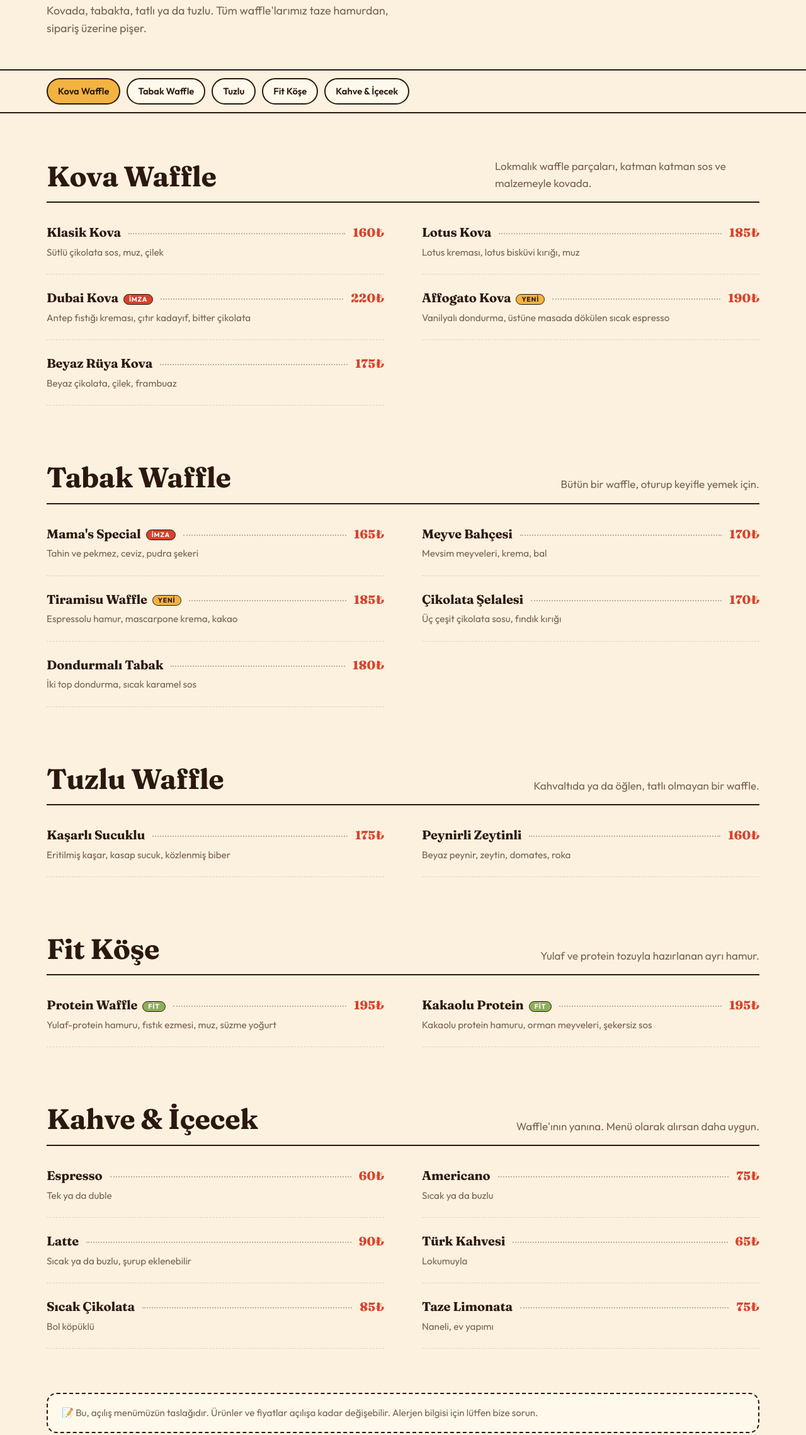
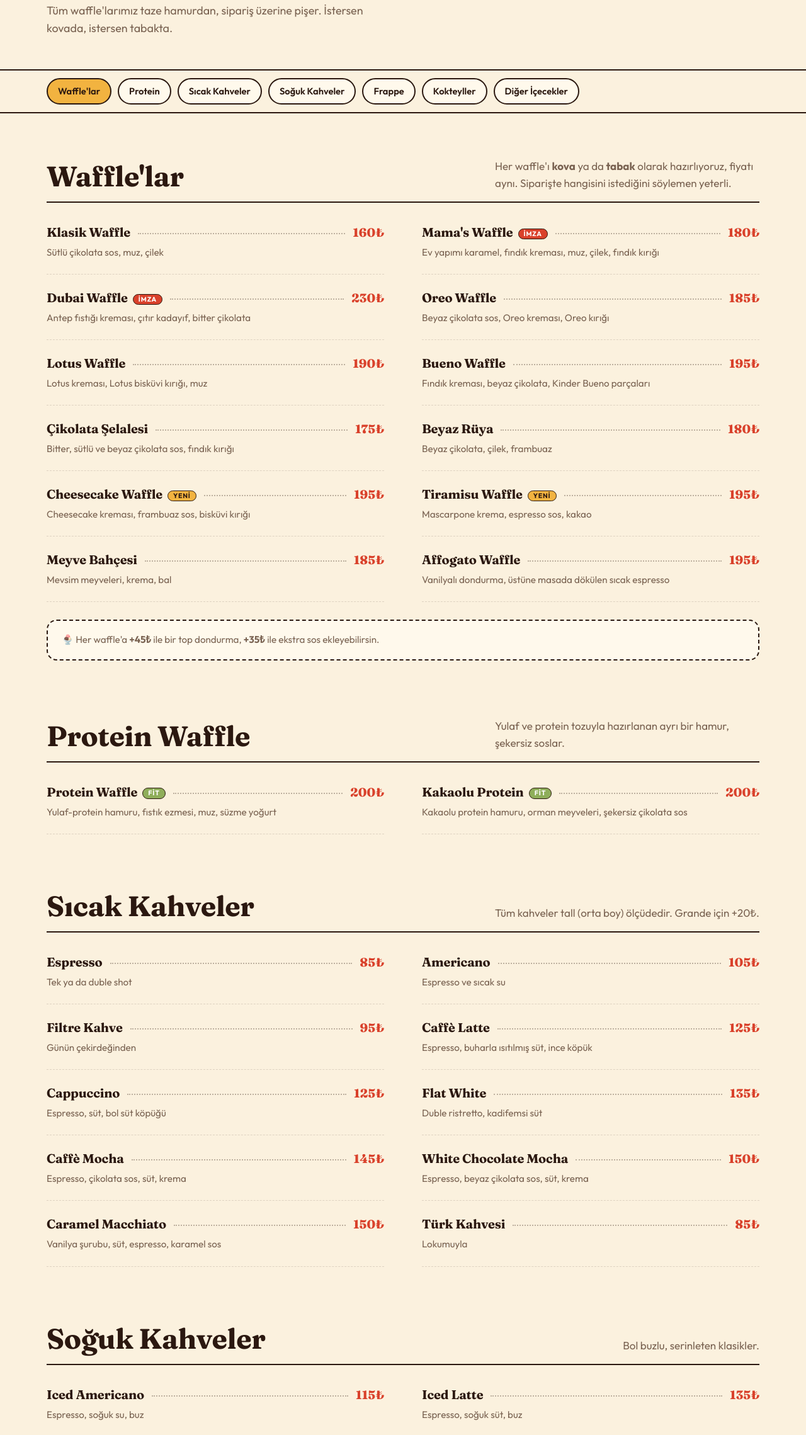
Before and after one commit to concon016/mamaswaffle, a plain HTML site: page menu.html in a window 1280 px wide. Shown: the part 321-2600 px from the top of the page at 63% size. Drawn offline with Linux system fonts and the light colour scheme.

Commit message:
Menüyü güncelle: 12 waffle çeşidi, tuzlu kaldırıldı, Starbucks tarzı kahveler, frappe ve kokteyller
Co-Authored-By: Claude Opus 5.5 <noreply@anthropic.com>

```diff
--- a/menu.html
+++ b/menu.html
@@ -4,12 +4,12 @@
 <meta charset="UTF-8">
 <meta name="viewport" content="width=device-width, initial-scale=1.0">
 <title>Menü | Mama's Waffle</title>
-<meta name="description" content="Mama's Waffle açılış menüsü: kova waffle, tabak waffle, tuzlu waffle, protein waffle, kahve ve içecekler.">
+<meta name="description" content="Mama's Waffle açılış menüsü: kova ve tabak waffle'lar (Dubai, Lotus, Oreo...), protein waffle, kahveler, frappe ve kokteyller.">
 <link rel="canonical" href="https://www.mamaswaffle.com/menu.html">
 <meta property="og:type" content="website">
 <meta property="og:site_name" content="Mama's Waffle">
 <meta property="og:title" content="Menü | Mama's Waffle">
-<meta property="og:description" content="Mama's Waffle açılış menüsü: kova waffle, tabak waffle, tuzlu waffle, protein waffle, kahve ve içecekler.">
+<meta property="og:description" content="Mama's Waffle açılış menüsü: kova ve tabak waffle'lar (Dubai, Lotus, Oreo...), protein waffle, kahveler, frappe ve kokteyller.">
 <meta property="og:url" content="https://www.mamaswaffle.com/menu.html">
 <meta property="og:image" content="https://www.mamaswaffle.com/images/og-image.png">
 <meta name="twitter:card" content="summary_large_image">
@@ -44,72 +44,112 @@
   <div class="container">
     <span class="eyebrow">Açılış menüsü</span>
     <h1>Bugün canın <em>ne</em> çekiyor?</h1>
-    <p>Kovada, tabakta, tatlı ya da tuzlu. Tüm waffle'larımız taze hamurdan, sipariş üzerine pişer.</p>
+    <p>Tüm waffle'larımız taze hamurdan, sipariş üzerine pişer. İstersen kovada, istersen tabakta.</p>
   </div>
 </section>
 
 <nav class="tabs" aria-label="Menü bölümleri">
   <div class="container">
-    <a href="#kova">Kova Waffle</a>
-    <a href="#tabak">Tabak Waffle</a>
-    <a href="#tuzlu">Tuzlu</a>
-    <a href="#fit">Fit Köşe</a>
-    <a href="#kahve">Kahve &amp; İçecek</a>
+    <a href="#waffle">Waffle'lar</a>
+    <a href="#fit">Protein</a>
+    <a href="#sicak">Sıcak Kahveler</a>
+    <a href="#soguk">Soğuk Kahveler</a>
+    <a href="#frappe">Frappe</a>
+    <a href="#kokteyl">Kokteyller</a>
+    <a href="#diger">Diğer İçecekler</a>
   </div>
 </nav>
 
 <div class="container">
-  <section class="menu-sec" id="kova">
-    <div class="sec-head"><h2>Kova Waffle</h2><p>Lokmalık waffle parçaları, katman katman sos ve malzemeyle kovada.</p></div>
+  <section class="menu-sec" id="waffle">
+    <div class="sec-head"><h2>Waffle'lar</h2><p>Her waffle'ı <b>kova</b> ya da <b>tabak</b> olarak hazırlıyoruz, fiyatı aynı. Siparişte hangisini istediğini söylemen yeterli.</p></div>
     <div class="m-grid">
-      <div class="m-item"><div class="m-row"><h3>Klasik Kova</h3><span class="dots"></span><span class="price">160₺</span></div><p>Sütlü çikolata sos, muz, çilek</p></div>
-      <div class="m-item"><div class="m-row"><h3>Lotus Kova</h3><span class="dots"></span><span class="price">185₺</span></div><p>Lotus kreması, lotus bisküvi kırığı, muz</p></div>
-      <div class="m-item"><div class="m-row"><h3>Dubai Kova <span class="pill r">İmza</span></h3><span class="dots"></span><span class="price">220₺</span></div><p>Antep fıstığı kreması, çıtır kadayıf, bitter çikolata</p></div>
-      <div class="m-item"><div class="m-row"><h3>Affogato Kova <span class="pill y">Yeni</span></h3><span class="dots"></span><span class="price">190₺</span></div><p>Vanilyalı dondurma, üstüne masada dökülen sıcak espresso</p></div>
-      <div class="m-item"><div class="m-row"><h3>Beyaz Rüya Kova</h3><span class="dots"></span><span class="price">175₺</span></div><p>Beyaz çikolata, çilek, frambuaz</p></div>
+      <div class="m-item"><div class="m-row"><h3>Klasik Waffle</h3><span class="dots"></span><span class="price">160₺</span></div><p>Sütlü çikolata sos, muz, çilek</p></div>
+      <div class="m-item"><div class="m-row"><h3>Mama's Waffle <span class="pill r">İmza</span></h3><span class="dots"></span><span class="price">180₺</span></div><p>Ev yapımı karamel, fındık kreması, muz, çilek, fındık kırığı</p></div>
+      <div class="m-item"><div class="m-row"><h3>Dubai Waffle <span class="pill r">İmza</span></h3><span class="dots"></span><span class="price">230₺</span></div><p>Antep fıstığı kreması, çıtır kadayıf, bitter çikolata</p></div>
+      <div class="m-item"><div class="m-row"><h3>Oreo Waffle</h3><span class="dots"></span><span class="price">185₺</span></div><p>Beyaz çikolata sos, Oreo kreması, Oreo kırığı</p></div>
+      <div class="m-item"><div class="m-row"><h3>Lotus Waffle</h3><span class="dots"></span><span class="price">190₺</span></div><p>Lotus kreması, Lotus bisküvi kırığı, muz</p></div>
+      <div class="m-item"><div class="m-row"><h3>Bueno Waffle</h3><span class="dots"></span><span class="price">195₺</span></div><p>Fındık kreması, beyaz çikolata, Kinder Bueno parçaları</p></div>
+      <div class="m-item"><div class="m-row"><h3>Çikolata Şelalesi</h3><span class="dots"></span><span class="price">175₺</span></div><p>Bitter, sütlü ve beyaz çikolata sos, fındık kırığı</p></div>
+      <div class="m-item"><div class="m-row"><h3>Beyaz Rüya</h3><span class="dots"></span><span class="price">180₺</span></div><p>Beyaz çikolata, çilek, frambuaz</p></div>
+      <div class="m-item"><div class="m-row"><h3>Cheesecake Waffle <span class="pill y">Yeni</span></h3><span class="dots"></span><span class="price">195₺</span></div><p>Cheesecake kreması, frambuaz sos, bisküvi kırığı</p></div>
+      <div class="m-item"><div class="m-row"><h3>Tiramisu Waffle <span class="pill y">Yeni</span></h3><span class="dots"></span><span class="price">195₺</span></div><p>Mascarpone krema, espresso sos, kakao</p></div>
+      <div class="m-item"><div class="m-row"><h3>Meyve Bahçesi</h3><span class="dots"></span><span class="price">185₺</span></div><p>Mevsim meyveleri, krema, bal</p></div>
+      <div class="m-item"><div class="m-row"><h3>Affogato Waffle</h3><span class="dots"></span><span class="price">195₺</span></div><p>Vanilyalı dondurma, üstüne masada dökülen sıcak espresso</p></div>
+    </div>
+    <p class="note" style="margin-top:28px">🍨 Her waffle'a <b>+45₺</b> ile bir top dondurma, <b>+35₺</b> ile ekstra sos ekleyebilirsin.</p>
+  </section>
+
+  <section class="menu-sec" id="fit">
+    <div class="sec-head"><h2>Protein Waffle</h2><p>Yulaf ve protein tozuyla hazırlanan ayrı bir hamur, şekersiz soslar.</p></div>
+    <div class="m-grid">
+      <div class="m-item"><div class="m-row"><h3>Protein Waffle <span class="pill g">Fit</span></h3><span class="dots"></span><span class="price">200₺</span></div><p>Yulaf-protein hamuru, fıstık ezmesi, muz, süzme yoğurt</p></div>
+      <div class="m-item"><div class="m-row"><h3>Kakaolu Protein <span class="pill g">Fit</span></h3><span class="dots"></span><span class="price">200₺</span></div><p>Kakaolu protein hamuru, orman meyveleri, şekersiz çikolata sos</p></div>
     </div>
   </section>
 
-  <section class="menu-sec" id="tabak">
-    <div class="sec-head"><h2>Tabak Waffle</h2><p>Bütün bir waffle, oturup keyifle yemek için.</p></div>
+  <section class="menu-sec" id="sicak">
+    <div class="sec-head"><h2>Sıcak Kahveler</h2><p>Tüm kahveler tall (orta boy) ölçüdedir. Grande için +20₺.</p></div>
     <div class="m-grid">
-      <div class="m-item"><div class="m-row"><h3>Mama's Special <span class="pill r">İmza</span></h3><span class="dots"></span><span class="price">165₺</span></div><p>Tahin ve pekmez, ceviz, pudra şekeri</p></div>
-      <div class="m-item"><div class="m-row"><h3>Meyve Bahçesi</h3><span class="dots"></span><span class="price">170₺</span></div><p>Mevsim meyveleri, krema, bal</p></div>
-      <div class="m-item"><div class="m-row"><h3>Tiramisu Waffle <span class="pill y">Yeni</span></h3><span class="dots"></span><span class="price">185₺</span></div><p>Espressolu hamur, mascarpone krema, kakao</p></div>
-      <div class="m-item"><div class="m-row"><h3>Çikolata Şelalesi</h3><span class="dots"></span><span class="price">170₺</span></div><p>Üç çeşit çikolata sosu, fındık kırığı</p></div>
-      <div class="m-item"><div class="m-row"><h3>Dondurmalı Tabak</h3><span class="dots"></span><span class="price">180₺</span></div><p>İki top dondurma, sıcak karamel sos</p></div>
+      <div class="m-item"><div class="m-row"><h3>Espresso</h3><span class="dots"></span><span class="price">85₺</span></div><p>Tek ya da duble shot</p></div>
+      <div class="m-item"><div class="m-row"><h3>Americano</h3><span class="dots"></span><span class="price">105₺</span></div><p>Espresso ve sıcak su</p></div>
+      <div class="m-item"><div class="m-row"><h3>Filtre Kahve</h3><span class="dots"></span><span class="price">95₺</span></div><p>Günün çekirdeğinden</p></div>
+      <div class="m-item"><div class="m-row"><h3>Caffè Latte</h3><span class="dots"></span><span class="price">125₺</span></div><p>Espresso, buharla ısıtılmış süt, ince köpük</p></div>
+      <div class="m-item"><div class="m-row"><h3>Cappuccino</h3><span class="dots"></span><span class="price">125₺</span></div><p>Espresso, süt, bol süt köpüğü</p></div>
+      <div class="m-item"><div class="m-row"><h3>Flat White</h3><span class="dots"></span><span class="price">135₺</span></div><p>Duble ristretto, kadifemsi süt</p></div>
+      <div class="m-item"><div class="m-row"><h3>Caffè Mocha</h3><span class="dots"></span><span class="price">145₺</span></div><p>Espresso, çikolata sos, süt, krema</p></div>
+      <div class="m-item"><div class="m-row"><h3>White Chocolate Mocha</h3><span class="dots"></span><span class="price">150₺</span></div><p>Espresso, beyaz çikolata sos, süt, krema</p></div>
+      <div class="m-item"><div class="m-row"><h3>Caramel Macchiato</h3><span class="dots"></span><span class="price">150₺</span></div><p>Vanilya şurubu, süt, espresso, karamel sos</p></div>
+      <div class="m-item"><div class="m-row"><h3>Türk Kahvesi</h3><span class="dots"></span><span class="price">85₺</span></div><p>Lokumuyla</p></div>
     </div>
   </section>
 
-  <section class="menu-sec" id="tuzlu">
-    <div class="sec-head"><h2>Tuzlu Waffle</h2><p>Kahvaltıda ya da öğlen, tatlı olmayan bir waffle.</p></div>
+  <section class="menu-sec" id="soguk">
+    <div class="sec-head"><h2>Soğuk Kahveler</h2><p>Bol buzlu, serinleten klasikler.</p></div>
     <div class="m-grid">
-      <div class="m-item"><div class="m-row"><h3>Kaşarlı Sucuklu</h3><span class="dots"></span><span class="price">175₺</span></div><p>Eritilmiş kaşar, kasap sucuk, közlenmiş biber</p></div>
-      <div class="m-item"><div class="m-row"><h3>Peynirli Zeytinli</h3><span class="dots"></span><span class="price">160₺</span></div><p>Beyaz peynir, zeytin, domates, roka</p></div>
+      <div class="m-item"><div class="m-row"><h3>Iced Americano</h3><span class="dots"></span><span class="price">115₺</span></div><p>Espresso, soğuk su, buz</p></div>
+      <div class="m-item"><div class="m-row"><h3>Iced Latte</h3><span class="dots"></span><span class="price">135₺</span></div><p>Espresso, soğuk süt, buz</p></div>
+      <div class="m-item"><div class="m-row"><h3>Iced Caramel Macchiato</h3><span class="dots"></span><span class="price">160₺</span></div><p>Vanilya, soğuk süt, espresso, karamel sos</p></div>
+      <div class="m-item"><div class="m-row"><h3>Iced White Mocha</h3><span class="dots"></span><span class="price">160₺</span></div><p>Beyaz çikolata sos, espresso, soğuk süt</p></div>
+      <div class="m-item"><div class="m-row"><h3>Cold Brew</h3><span class="dots"></span><span class="price">130₺</span></div><p>20 saat soğuk demlenmiş kahve</p></div>
+      <div class="m-item"><div class="m-row"><h3>Vanilla Sweet Cream Cold Brew</h3><span class="dots"></span><span class="price">150₺</span></div><p>Cold brew, vanilyalı tatlı krema</p></div>
     </div>
   </section>
 
-  <section class="menu-sec" id="fit">
-    <div class="sec-head"><h2>Fit Köşe</h2><p>Yulaf ve protein tozuyla hazırlanan ayrı hamur.</p></div>
+  <section class="menu-sec" id="frappe">
+    <div class="sec-head"><h2>Frappe</h2><p>Buzla çırpılmış, üstü kremalı.</p></div>
     <div class="m-grid">
-      <div class="m-item"><div class="m-row"><h3>Protein Waffle <span class="pill g">Fit</span></h3><span class="dots"></span><span class="price">195₺</span></div><p>Yulaf-protein hamuru, fıstık ezmesi, muz, süzme yoğurt</p></div>
-      <div class="m-item"><div class="m-row"><h3>Kakaolu Protein <span class="pill g">Fit</span></h3><span class="dots"></span><span class="price">195₺</span></div><p>Kakaolu protein hamuru, orman meyveleri, şekersiz sos</p></div>
+      <div class="m-item"><div class="m-row"><h3>Caramel Frappe</h3><span class="dots"></span><span class="price">165₺</span></div><p>Kahve, süt, karamel, krema</p></div>
+      <div class="m-item"><div class="m-row"><h3>Mocha Frappe</h3><span class="dots"></span><span class="price">165₺</span></div><p>Kahve, çikolata sos, süt, krema</p></div>
+      <div class="m-item"><div class="m-row"><h3>Java Chip Frappe</h3><span class="dots"></span><span class="price">175₺</span></div><p>Kahve, çikolata parçacıkları, mocha sos, krema</p></div>
+      <div class="m-item"><div class="m-row"><h3>Çilekli Kremalı Frappe</h3><span class="dots"></span><span class="price">165₺</span></div><p>Kahvesiz, çilek püresi, süt, krema</p></div>
     </div>
   </section>
 
-  <section class="menu-sec" id="kahve">
-    <div class="sec-head"><h2>Kahve &amp; İçecek</h2><p>Waffle'ının yanına. Menü olarak alırsan daha uygun.</p></div>
+  <section class="menu-sec" id="kokteyl">
+    <div class="sec-head"><h2>Kokteyller</h2><p>Alkolsüz, meyveli ve buz gibi serinleticiler.</p></div>
     <div class="m-grid">
-      <div class="m-item"><div class="m-row"><h3>Espresso</h3><span class="dots"></span><span class="price">60₺</span></div><p>Tek ya da duble</p></div>
-      <div class="m-item"><div class="m-row"><h3>Americano</h3><span class="dots"></span><span class="price">75₺</span></div><p>Sıcak ya da buzlu</p></div>
-      <div class="m-item"><div class="m-row"><h3>Latte</h3><span class="dots"></span><span class="price">90₺</span></div><p>Sıcak ya da buzlu, şurup eklenebilir</p></div>
-      <div class="m-item"><div class="m-row"><h3>Türk Kahvesi</h3><span class="dots"></span><span class="price">65₺</span></div><p>Lokumuyla</p></div>
-      <div class="m-item"><div class="m-row"><h3>Sıcak Çikolata</h3><span class="dots"></span><span class="price">85₺</span></div><p>Bol köpüklü</p></div>
-      <div class="m-item"><div class="m-row"><h3>Taze Limonata</h3><span class="dots"></span><span class="price">75₺</span></div><p>Naneli, ev yapımı</p></div>
+      <div class="m-item"><div class="m-row"><h3>Cool Lime</h3><span class="dots"></span><span class="price">140₺</span></div><p>Lime, nane, salatalık dilimleri, buz</p></div>
+      <div class="m-item"><div class="m-row"><h3>Hibiscus</h3><span class="dots"></span><span class="price">140₺</span></div><p>Hibiskus, frambuaz ve böğürtlen aroması, buz</p></div>
+      <div class="m-item"><div class="m-row"><h3>Mango Dragonfruit</h3><span class="dots"></span><span class="price">145₺</span></div><p>Mango, ejder meyvesi parçaları, buz</p></div>
+      <div class="m-item"><div class="m-row"><h3>Pink Drink <span class="pill y">Yeni</span></h3><span class="dots"></span><span class="price">155₺</span></div><p>Çilek ve açaí, hindistan cevizi sütü, çilek dilimleri</p></div>
+      <div class="m-item"><div class="m-row"><h3>Çilekli Limonata</h3><span class="dots"></span><span class="price">120₺</span></div><p>Taze limon, çilek püresi, nane</p></div>
+      <div class="m-item"><div class="m-row"><h3>Naneli Limonata</h3><span class="dots"></span><span class="price">110₺</span></div><p>Ev yapımı, taze nane</p></div>
     </div>
   </section>
 
-  <p class="note">📝 Bu, açılış menümüzün taslağıdır. Ürünler ve fiyatlar açılışa kadar değişebilir. Alerjen bilgisi için lütfen bize sorun.</p>
+  <section class="menu-sec" id="diger">
+    <div class="sec-head"><h2>Diğer İçecekler</h2><p>Kahve içmeyenler için.</p></div>
+    <div class="m-grid">
+      <div class="m-item"><div class="m-row"><h3>Sıcak Çikolata</h3><span class="dots"></span><span class="price">125₺</span></div><p>Bol köpüklü, üstü kremalı</p></div>
+      <div class="m-item"><div class="m-row"><h3>Chai Tea Latte</h3><span class="dots"></span><span class="price">140₺</span></div><p>Baharatlı siyah çay, süt</p></div>
+      <div class="m-item"><div class="m-row"><h3>Matcha Latte</h3><span class="dots"></span><span class="price">150₺</span></div><p>Sıcak ya da buzlu</p></div>
+      <div class="m-item"><div class="m-row"><h3>Çay</h3><span class="dots"></span><span class="price">35₺</span></div><p>İnce belli bardakta</p></div>
+      <div class="m-item"><div class="m-row"><h3>Su / Soda</h3><span class="dots"></span><span class="price">30₺</span></div><p></p></div>
+    </div>
+  </section>
+
+  <p class="note">📝 Bu, açılış menümüzün taslağıdır. Ürünler ve fiyatlar açılışa kadar değişebilir. Süt seçenekleri (laktozsuz, badem, yulaf) için +20₺. Alerjen bilgisi için lütfen bize sorun.</p>
 </div>
 </main>
 
```
Also changed, not shown: index.html (+17 -17 lines).
